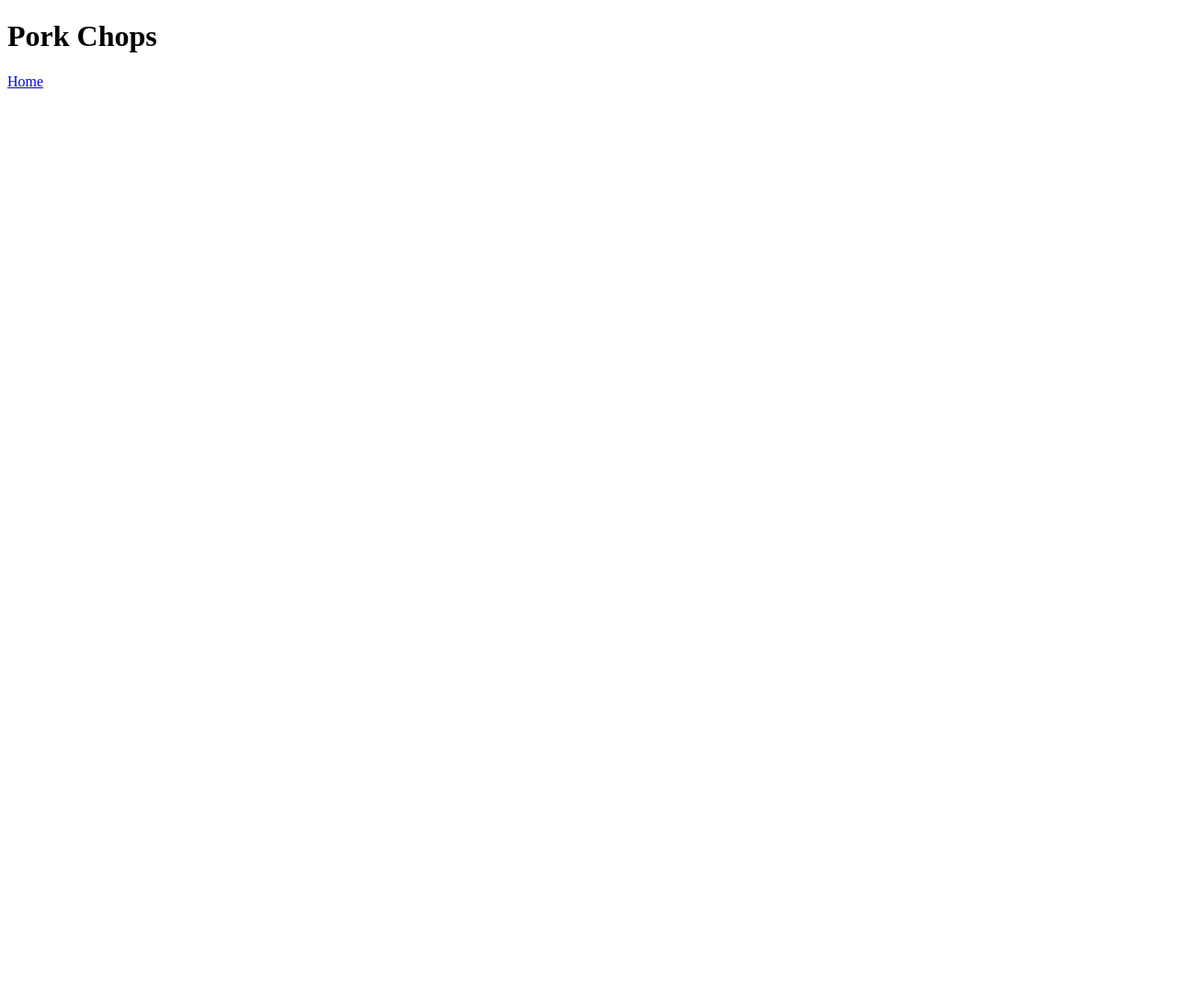
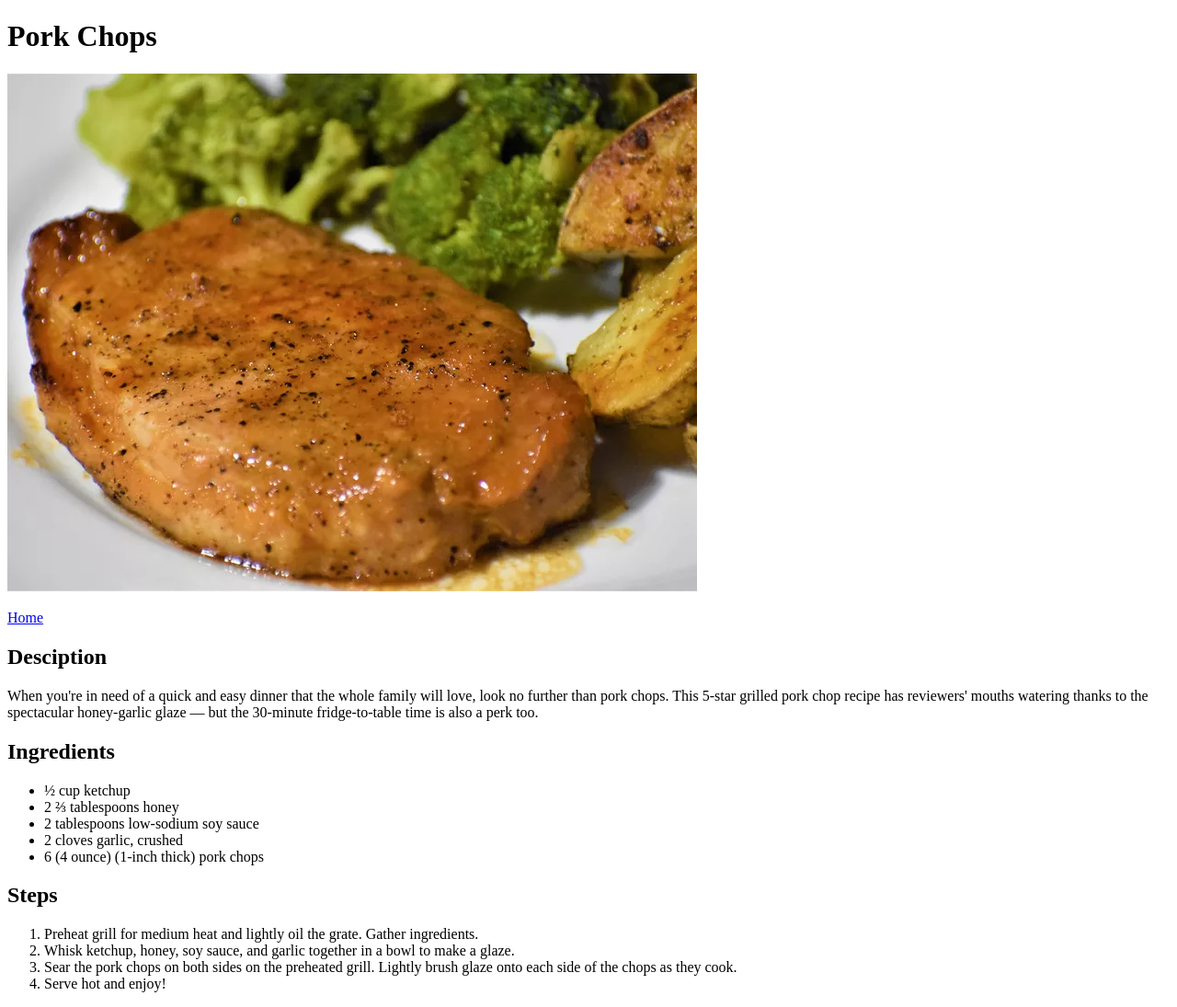
Before and after one commit to greensam17/odin-recipes, a plain HTML site: page recipes/porkchops.html in a window 1280 px wide. Shown: the whole page at 92% size. Before the commit the page ends 800 px from the top, so only its background shows below. Drawn offline with Linux system fonts and the light colour scheme.

Commit message:
Add cooking info and image to porkchops.html

```diff
--- a/recipes/porkchops.html
+++ b/recipes/porkchops.html
@@ -7,6 +7,30 @@
 </head>
 <body>
     <h1>Pork Chops</h1>
-    <a href="../index.html">Home</a>
+    <img src="porkchopimg.webp" alt="A picture of a fully cooked pork chop">
+    <p><a href="../index.html">Home</a></p>
+    <h2>Desciption</h2>
+    <p>When you're in need of a quick and easy dinner that the whole family will love, look no further than pork chops.
+        This 5-star grilled pork chop recipe has reviewers' mouths watering thanks to the spectacular honey-garlic glaze — but the 30-minute fridge-to-table time is also a perk too.
+    </p>
+    <h2>Ingredients</h2>
+    <p>
+        <ul>
+            <li>½ cup ketchup</li>
+            <li>2 ⅔ tablespoons honey</li>
+            <li>2 tablespoons low-sodium soy sauce</li>
+            <li>2 cloves garlic, crushed</li>
+            <li>6 (4 ounce) (1-inch thick) pork chops</li>
+        </ul>
+    </p>
+    <h2>Steps</h2>
+    <p>
+        <ol>
+            <li>Preheat grill for medium heat and lightly oil the grate. Gather ingredients.</li>
+            <li>Whisk ketchup, honey, soy sauce, and garlic together in a bowl to make a glaze.</li>
+            <li>Sear the pork chops on both sides on the preheated grill. Lightly brush glaze onto each side of the chops as they cook.</li>
+            <li>Serve hot and enjoy!</li>
+        </ol>
+    </p>
 </body>
 </html>
```
Also changed, not shown: recipes/porkchopimg.webp (added).
